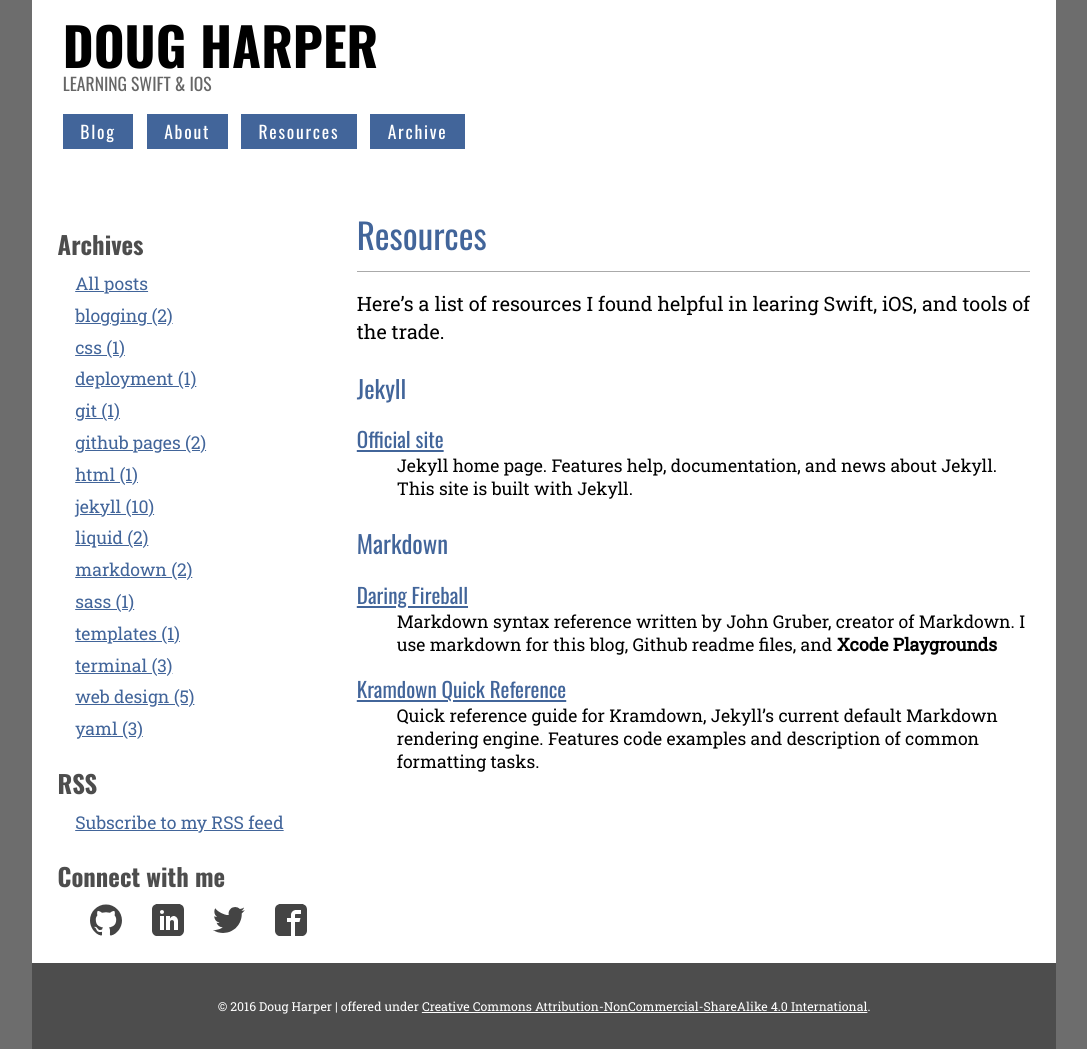
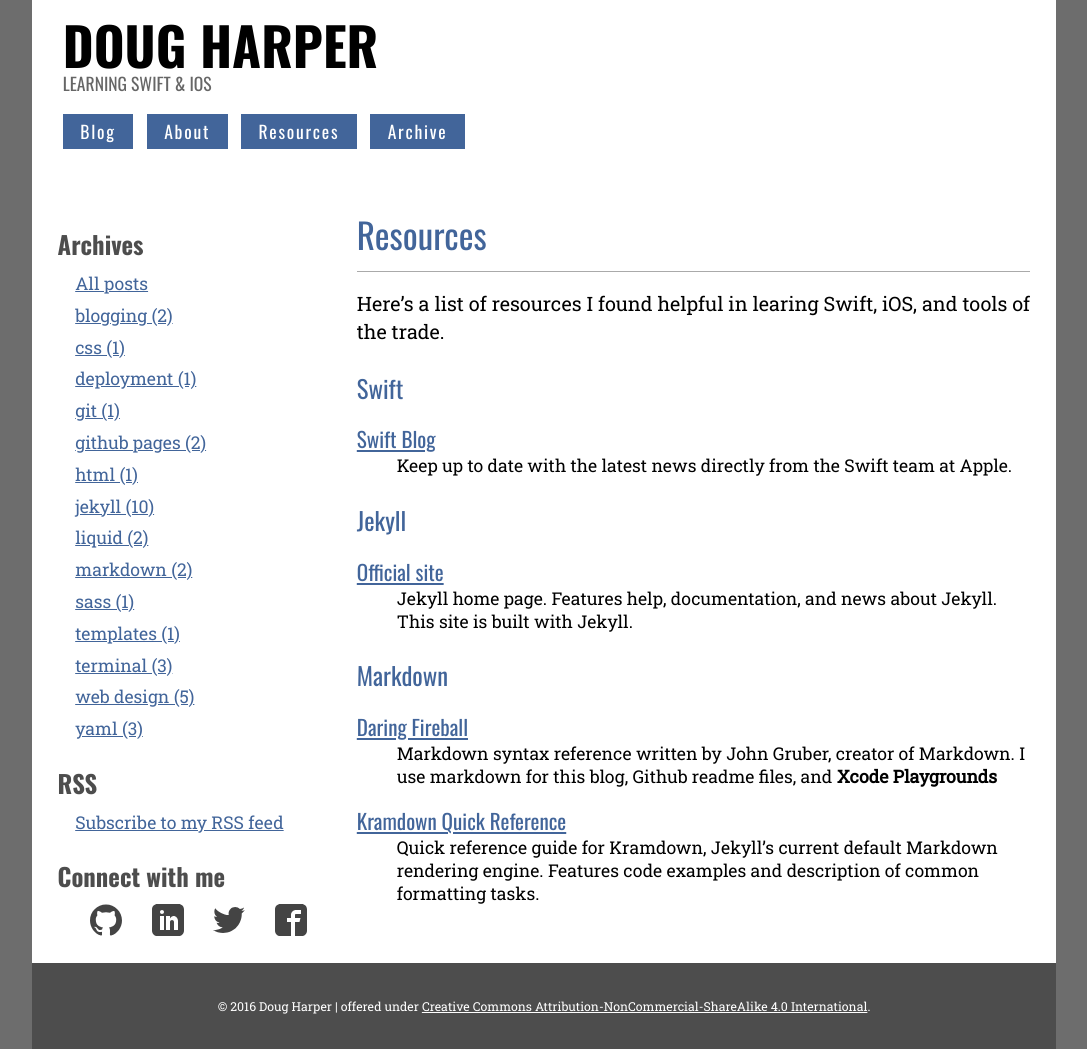
Before and after one commit to endodoug/endodoug.github.io, a Jekyll site: the page built from resources.md, in a window 1280 px wide. Shown: the whole page, without its empty margins (96-1183 px from the left). Built offline with Jekyll 4.4.1, drawn with Linux system fonts in a browser that asks for light colours.

Commit message:
Update resources.md
Added Swift Blog

```diff
--- a/resources.md
+++ b/resources.md
@@ -4,6 +4,11 @@
 ---
 
 Here's a list of resources I found helpful in learing Swift, iOS, and tools of the trade.
+
+### Swift
+
+[Swift Blog](https://developer.apple.com/swift/blog/ "Official Swift Blog")
+: Keep up to date with the latest news directly from the Swift team at Apple.
 
 ### Jekyll
 
```
